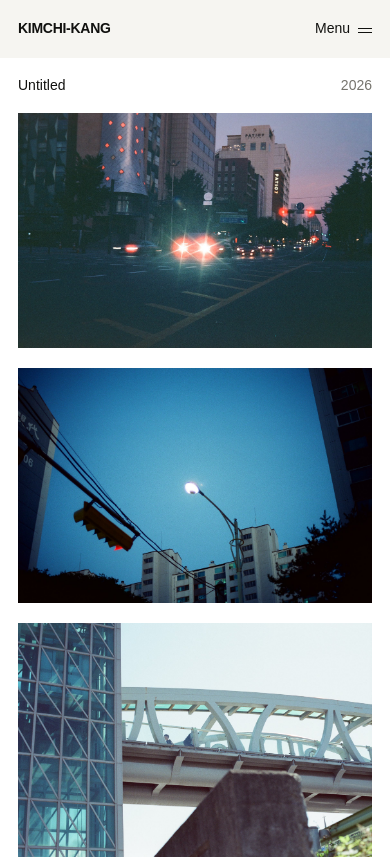
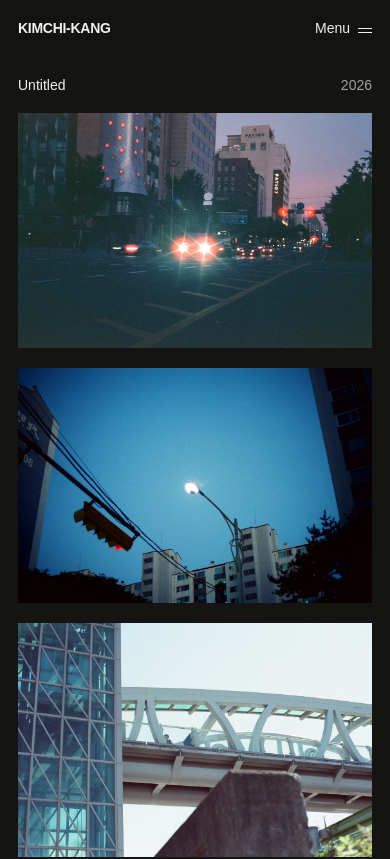
Before and after one commit to kimchi-kang/kimchi-kang.github.io, a React (Vite) app: page / in a window 390 px wide. Shown: the top 859 px of the page. Built offline with nearby package versions, Linux system fonts and the light colour scheme.

Commit message:
Switch portfolio to dark theme

```diff
--- a/index.html
+++ b/index.html
@@ -3,7 +3,7 @@
   <head>
     <meta charset="UTF-8" />
     <meta name="viewport" content="width=device-width, initial-scale=1.0" />
-    <meta name="theme-color" content="#ffffff" />
+    <meta name="theme-color" content="#141413" />
     <meta name="description" content="KIMCHI-KANG — Seoul, Korea. 35mm film photography." />
     <title>KIMCHI-KANG — Film Photography</title>
   </head>
--- a/src/styles.css
+++ b/src/styles.css
@@ -1,7 +1,15 @@
 :root {
-  --background: #ffffff;
-  --foreground: #11110f;
-  --muted: #76746d;
+  color-scheme: dark;
+  --background: #141413;
+  --foreground: #f2f0ea;
+  --muted: #a6a39a;
+  --surface: #1d1d1b;
+  --surface-raised: #242421;
+  --field-background: #181817;
+  --selected: #302f2a;
+  --border: #3a3934;
+  --border-subtle: #2e2d29;
+  --image-background: #24231f;
   --sidebar-width: 230px;
   --page-gap: clamp(24px, 3.5vw, 58px);
 }
@@ -151,7 +159,7 @@ a:focus-visible {
   gap: 8px;
   margin-top: 20px;
   padding-top: 12px;
-  border-top: 1px solid #e8e7e3;
+  border-top: 1px solid var(--border-subtle);
   color: var(--muted);
   font-size: 11px;
   line-height: 1.5;
@@ -185,7 +193,7 @@ a:focus-visible {
   align-items: flex-start;
   gap: 7px;
   padding-top: 10px;
-  border-top: 1px solid #e8e7e3;
+  border-top: 1px solid var(--border-subtle);
 }
 
 .webp-picker-label {
@@ -227,7 +235,7 @@ a:focus-visible {
   justify-content: space-between;
   gap: 6px;
   padding-top: 7px;
-  border-top: 1px solid #efeeeb;
+  border-top: 1px solid var(--border-subtle);
 }
 
 .webp-result-info {
@@ -258,7 +266,7 @@ a:focus-visible {
 .webp-download {
   flex: 0 0 auto;
   padding: 3px 5px;
-  border: 1px solid #deddd8;
+  border: 1px solid var(--border);
   background: transparent;
   font-size: 9px;
   cursor: pointer;
@@ -296,8 +304,8 @@ a:focus-visible {
 .works-editor {
   margin: 0 0 clamp(32px, 5vw, 64px);
   padding: clamp(16px, 2vw, 24px);
-  border: 1px solid #e8e7e3;
-  background: #fafaf8;
+  border: 1px solid var(--border);
+  background: var(--surface);
 }
 
 .works-editor-header,
@@ -342,8 +350,8 @@ a:focus-visible {
 .works-editor-collection {
   gap: 3px;
   padding: 3px;
-  border: 1px solid #e8e7e3;
-  background: #fff;
+  border: 1px solid var(--border-subtle);
+  background: var(--surface-raised);
 }
 
 .works-editor-tab,
@@ -365,7 +373,7 @@ a:focus-visible {
 }
 
 .works-editor-tab.is-selected {
-  background: #f1f0ec;
+  background: var(--selected);
   font-weight: 700;
 }
 
@@ -373,8 +381,8 @@ a:focus-visible {
   min-width: 25px;
   min-height: 25px;
   padding: 2px 5px;
-  border-color: #e8e7e3;
-  background: #fff;
+  border-color: var(--border);
+  background: var(--field-background);
   font-size: 12px;
 }
 
@@ -382,14 +390,14 @@ a:focus-visible {
   padding: 7px 10px;
   border-color: var(--foreground);
   background: var(--foreground);
-  color: #fff;
+  color: var(--background);
   font-size: 11px;
   white-space: nowrap;
 }
 
 .editor-action-muted {
-  border-color: #d7d6d1;
-  background: #fff;
+  border-color: var(--border);
+  background: var(--surface-raised);
   color: var(--foreground);
 }
 
@@ -421,9 +429,9 @@ a:focus-visible {
   width: 100%;
   min-width: 0;
   padding: 8px 9px;
-  border: 1px solid #deddd8;
+  border: 1px solid var(--border);
   border-radius: 0;
-  background: #fff;
+  background: var(--field-background);
   color: var(--foreground);
   font: inherit;
   font-size: 13px;
@@ -455,8 +463,8 @@ a:focus-visible {
 .works-editor-photo {
   min-width: 0;
   padding: 12px;
-  border: 1px solid #e8e7e3;
-  background: #fff;
+  border: 1px solid var(--border-subtle);
+  background: var(--surface-raised);
 }
 
 .works-editor-photo-header {
@@ -475,7 +483,7 @@ a:focus-visible {
   gap: 10px;
   margin-top: 18px;
   padding-top: 14px;
-  border-top: 1px solid #e8e7e3;
+  border-top: 1px solid var(--border-subtle);
 }
 
 .works-editor-publish a {
@@ -542,7 +550,7 @@ a:focus-visible {
   display: block;
   width: 100%;
   height: auto;
-  background: #e9e7e1;
+  background: var(--image-background);
   transition: opacity 220ms ease;
 }
 
@@ -712,7 +720,7 @@ a:focus-visible {
     align-items: center;
     justify-content: space-between;
     padding: 19px var(--page-gap);
-    background: rgba(246, 245, 241, 0.96);
+    background: rgba(20, 20, 19, 0.96);
     backdrop-filter: blur(8px);
   }
 
```
